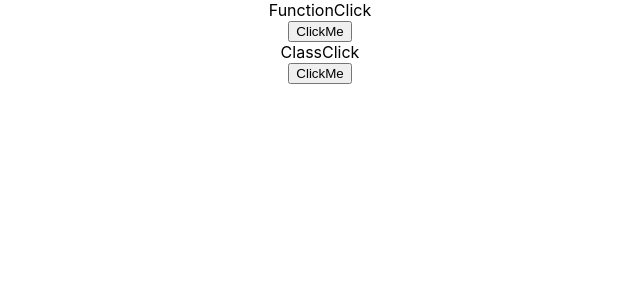
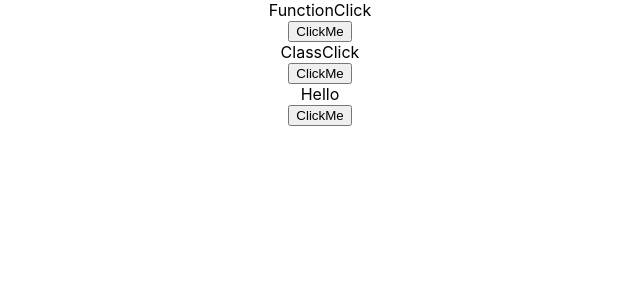
Before and after one commit to rishabhjaiswal155/React, a React (Create React App) app: page / in a window 1280 px wide. Shown: the top 300 px of the page, without its empty margins (320-960 px from the left). Built offline with nearby package versions, Linux system fonts and the light colour scheme.

Commit message:
Binding Event Handler(1st Approach)

```diff
--- a/src/App.js
+++ b/src/App.js
@@ -11,6 +11,7 @@
 import Count from './components/Count';
 import FunctionClick from './components/FunctionClick';
 import ClassClick from './components/ClassClick';
+import EventBind from './components/EventBind';
 function App() {
   return (
     <div className="App">
@@ -46,6 +47,7 @@
       </Jigri1> */}
       <FunctionClick/>
       <ClassClick/>
+      <EventBind/>
       </div>
   );
 }
--- /dev/null
+++ b/src/components/EventBind.js
@@ -0,0 +1,23 @@
+import React, { Component } from 'react'
+ class EventBind extends Component {
+    constructor(props) {
+      super(props)
+
+      this.state = {
+         message: "Hello"
+       }
+    }
+    ClickHandler(){
+        this.setState({message:"Hii & Welcome"})
+    }
+  render() {
+    return (
+      <div>
+        <div>{this.state.message}</div>
+        <button onClick={this.ClickHandler.bind(this)}>ClickMe</button>
+      </div>
+    )
+  }
+}
+
+export default EventBind
```
